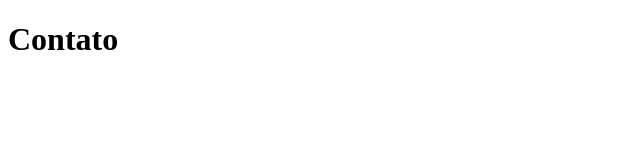
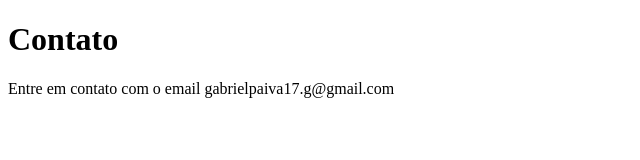
Before and after one commit to GPLia/sistema-de-cadastro, a plain HTML site: page contato.html in a window 1280 px wide. Shown: the whole page, without its empty margins (0-640 px from the left). Drawn offline with Linux system fonts and the light colour scheme.

Commit message:
Adicionando o Email de Contato

```diff
--- a/contato.html
+++ b/contato.html
@@ -8,5 +8,6 @@
 </head>
 <body>
     <h1>Contato</h1>
+    <p>Entre em contato com o email gabrielpaiva17.g@gmail.com</p>
 </body>
 </html>
```
